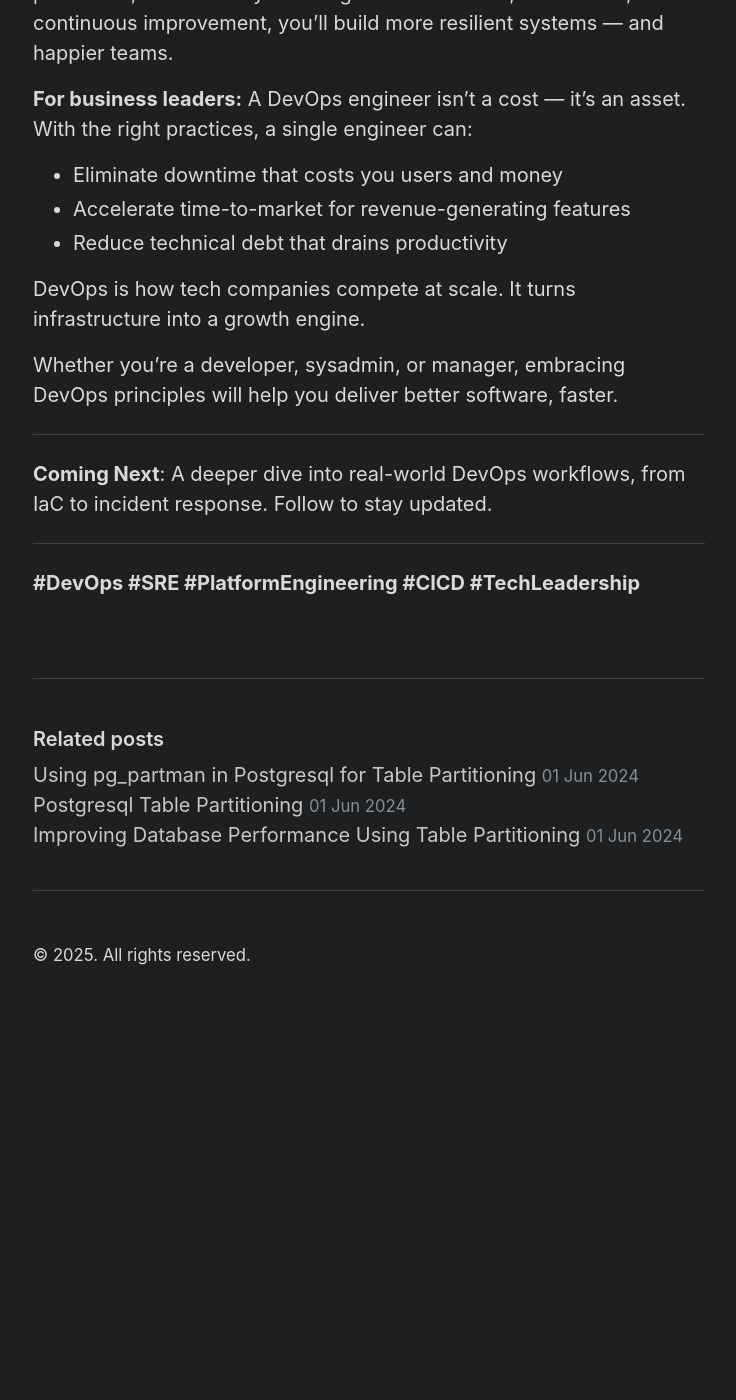
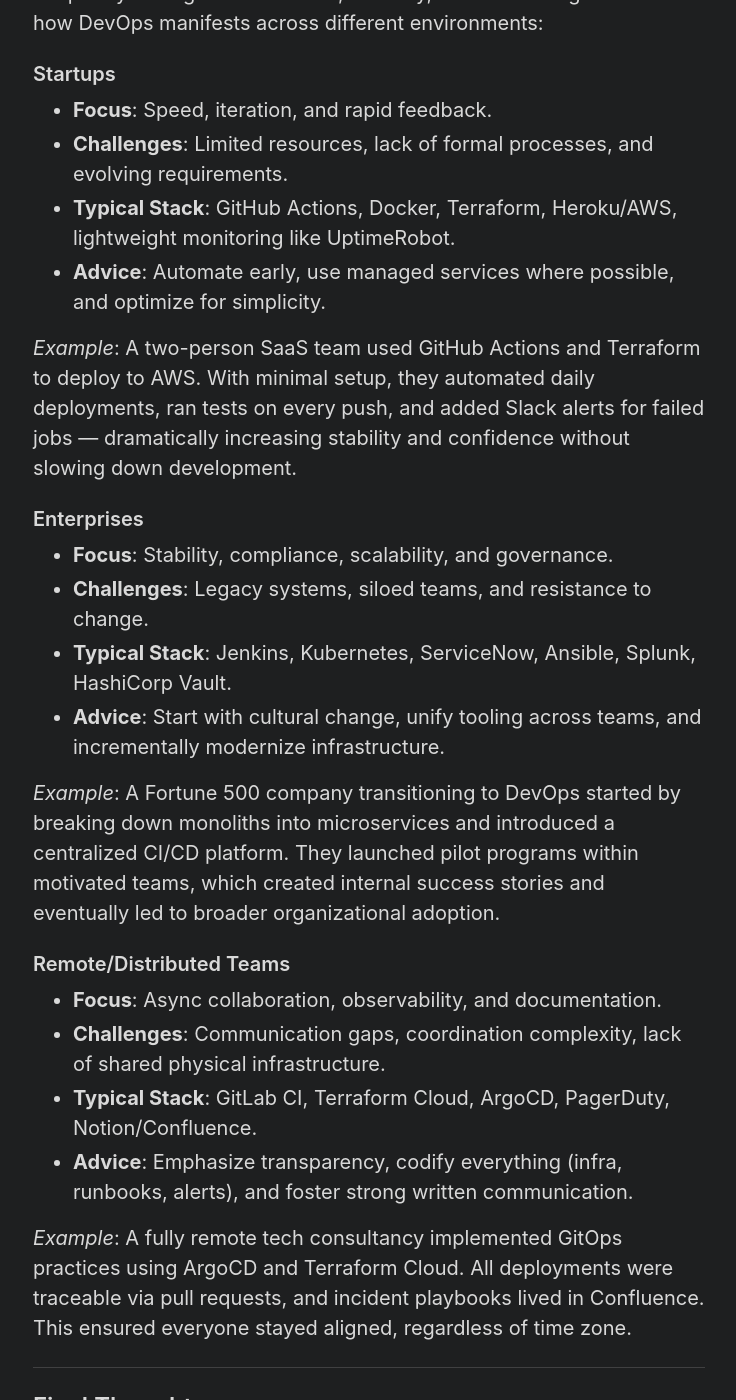
Before and after one commit to dstw/dstw.github.io, a Jekyll site: the page built from _posts/2025-05-23-demystifying-devops.markdown, in a window 1280 px wide and 1400 px high, scrolled down 6363 px. Shown: the whole window, without its empty margins (271-1007 px from the left). Built offline with Jekyll 4.4.1, drawn with Linux system fonts in a browser that asks for light colours; before the commit the page ends 7380 px from its top, so only the background shows below that; some of the changed text lies outside the part shown.

Commit message:
Update post: Demystifying DevOps
  Add new section
  Update tags

```diff
--- a/_posts/2025-05-23-demystifying-devops.markdown
+++ b/_posts/2025-05-23-demystifying-devops.markdown
@@ -115,6 +115,39 @@
 
 ---
 
+## DevOps in Different Environments
+
+DevOps isn’t one-size-fits-all. The strategies and tools you use must adapt to your organization's size, maturity, and business goals. Here’s how DevOps manifests across different environments:
+
+### Startups
+
+* **Focus**: Speed, iteration, and rapid feedback.
+* **Challenges**: Limited resources, lack of formal processes, and evolving requirements.
+* **Typical Stack**: GitHub Actions, Docker, Terraform, Heroku/AWS, lightweight monitoring like UptimeRobot.
+* **Advice**: Automate early, use managed services where possible, and optimize for simplicity.
+
+*Example*: A two-person SaaS team used GitHub Actions and Terraform to deploy to AWS. With minimal setup, they automated daily deployments, ran tests on every push, and added Slack alerts for failed jobs — dramatically increasing stability and confidence without slowing down development.
+
+### Enterprises
+
+* **Focus**: Stability, compliance, scalability, and governance.
+* **Challenges**: Legacy systems, siloed teams, and resistance to change.
+* **Typical Stack**: Jenkins, Kubernetes, ServiceNow, Ansible, Splunk, HashiCorp Vault.
+* **Advice**: Start with cultural change, unify tooling across teams, and incrementally modernize infrastructure.
+
+*Example*: A Fortune 500 company transitioning to DevOps started by breaking down monoliths into microservices and introduced a centralized CI/CD platform. They launched pilot programs within motivated teams, which created internal success stories and eventually led to broader organizational adoption.
+
+### Remote/Distributed Teams
+
+* **Focus**: Async collaboration, observability, and documentation.
+* **Challenges**: Communication gaps, coordination complexity, lack of shared physical infrastructure.
+* **Typical Stack**: GitLab CI, Terraform Cloud, ArgoCD, PagerDuty, Notion/Confluence.
+* **Advice**: Emphasize transparency, codify everything (infra, runbooks, alerts), and foster strong written communication.
+
+*Example*: A fully remote tech consultancy implemented GitOps practices using ArgoCD and Terraform Cloud. All deployments were traceable via pull requests, and incident playbooks lived in Confluence. This ensured everyone stayed aligned, regardless of time zone.
+
+---
+
 ## Final Thoughts
 
 DevOps isn’t a silver bullet. It’s a long-term investment in people, processes, and tools. By focusing on collaboration, automation, and continuous improvement, you’ll build more resilient systems — and happier teams.
@@ -136,4 +169,4 @@
 
 ---
 
-**#DevOps #SRE #PlatformEngineering #CICD #TechLeadership**
+**#DevOps #SRE #PlatformEngineering #CICD #30DaysOfDevOps**
```
